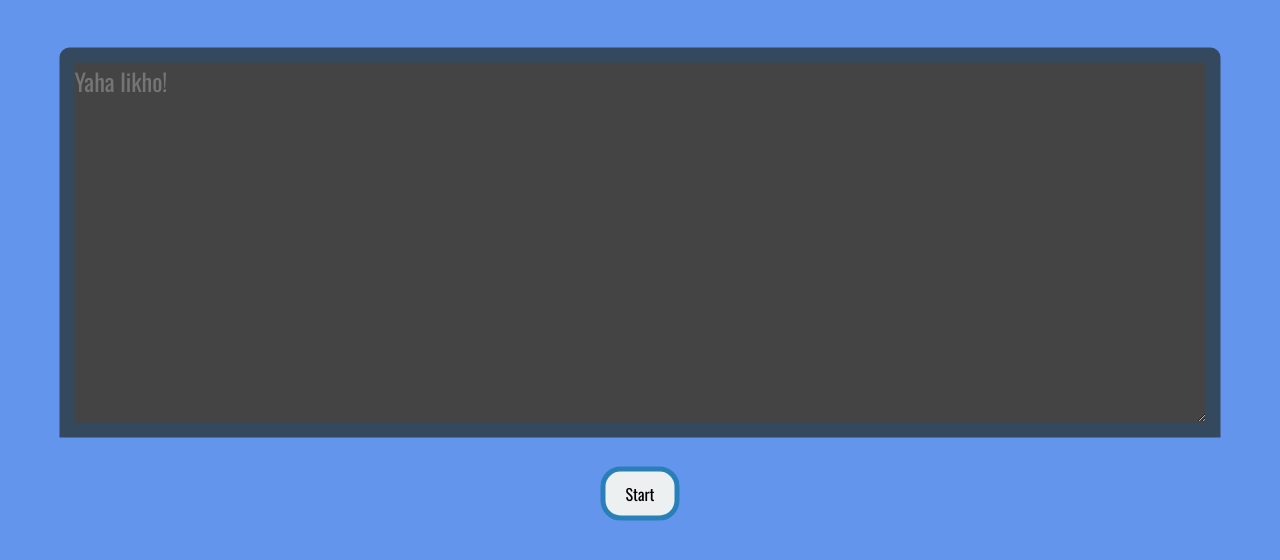
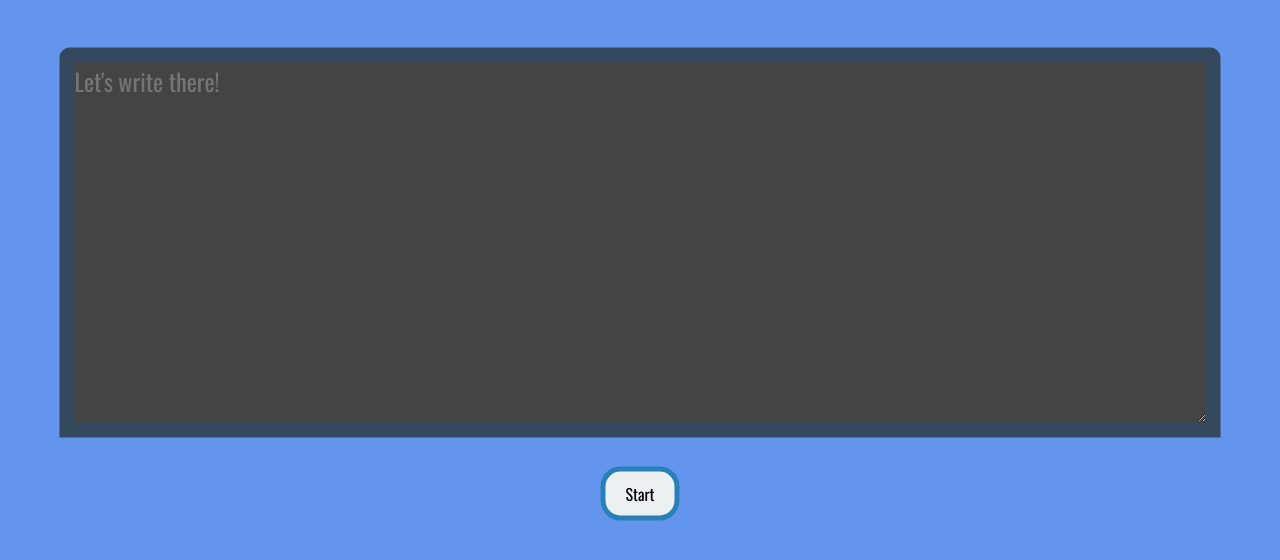
Before and after one commit to shashwatpal1021/TypingTest-By-Shashwat, a plain HTML site: page index.html in a window 1280 px wide. Shown: the part 166-726 px from the top of the page. Drawn offline with nearby package versions, Linux system fonts and the light colour scheme.

Commit message:
correcting placeholder

```diff
--- a/index.html
+++ b/index.html
@@ -16,7 +16,7 @@
         <div class="centerDiv">
             <h1>Welcome to typing speed test website</h1>
             <h2 id="msg" class="unselectable"></h2>
-            <textarea placeholder="Yaha likho!" id="myWords" cols="100" rows="10"></textarea><br>
+            <textarea placeholder="Let's write there!" id="myWords" cols="100" rows="10"></textarea><br>
             <br>
             <button id="btn" class="mainbtn">Start</button>
         </div>
```
